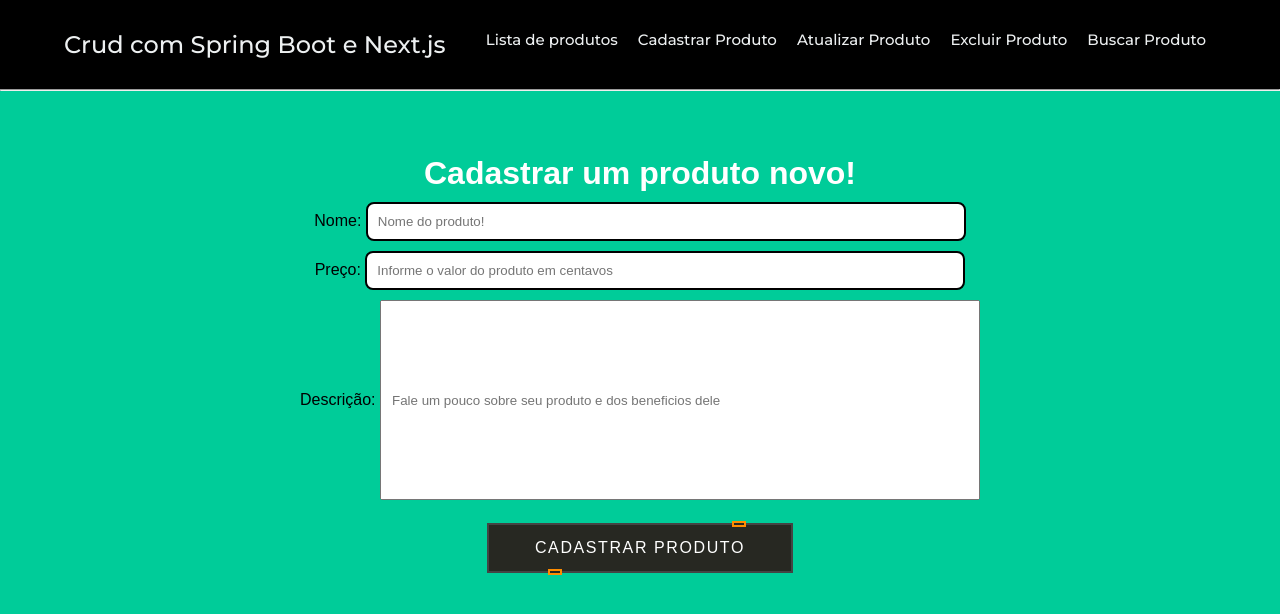
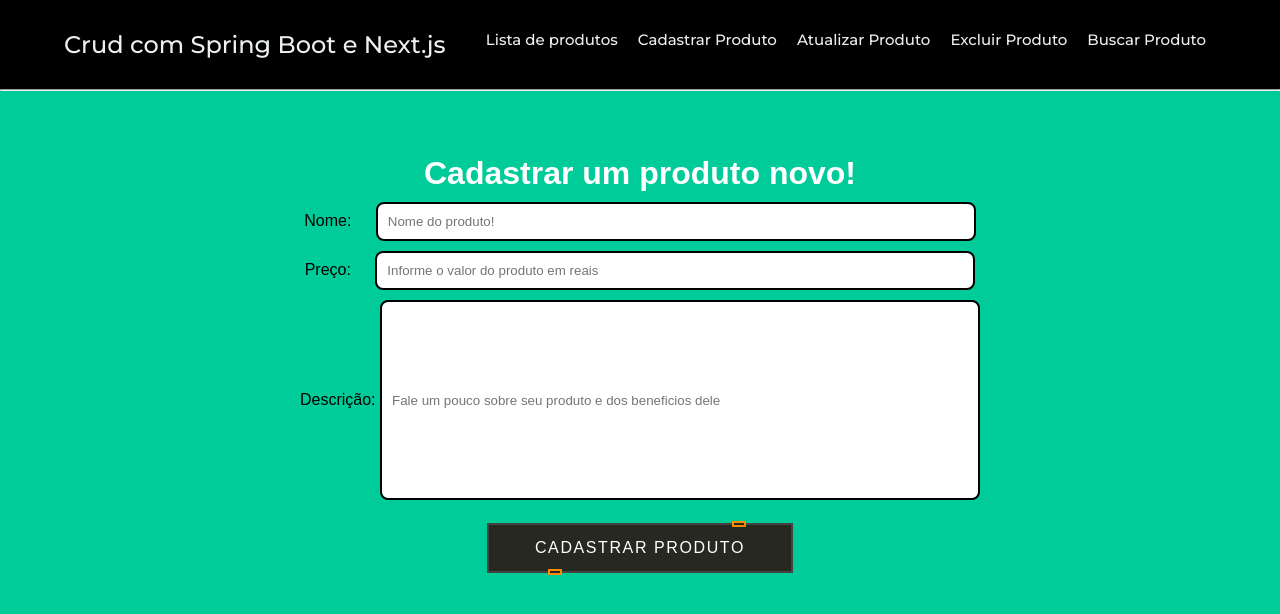
Before and after one commit to theotrin/frontend_para_api_java_next, a Next.js app: page /create in a window 1280 px wide. Shown: the top 614 px of the page. Built offline with nearby package versions, Linux system fonts and the light colour scheme.

Commit message:
feita logica para conversão de reais em centavos no cadastro de produtos, e rota de visualizar produtos refatorada

```diff
--- a/src/app/create/create.module.scss
+++ b/src/app/create/create.module.scss
@@ -120,6 +120,10 @@
 
 .nameProduct,
 .priceProduct {
+  span {
+    padding-right: 20px;
+  }
+
   input {
     width: 600px;
     padding: 10px;
@@ -129,14 +133,19 @@
   }
 }
 
-// .priceProduct input {
-//   width: 250px;
-// }
+.centsExample {
+  position: absolute;
+  top: 36%;
+  right: 22%;
+}
 
 .descriptionProduct {
   input {
     width: 600px;
     height: 200px;
     padding: 10px;
+
+    border: black solid 2px;
+    border-radius: 8px;
   }
 }
--- a/src/app/create/page.tsx
+++ b/src/app/create/page.tsx
@@ -9,8 +9,6 @@ export default function Create() {
   const [nameProduct, setNameProduct] = useState("");
   const [descriptionProduct, setDescriptionProduct] = useState("");
   const [open, setOpen] = useState<boolean>(false);
-
-  console.log(open);
 
   const handleChange = (e: any) => {
     const value = e.target.value.replace(/\D/g, "");
@@ -39,7 +37,7 @@ export default function Create() {
         <input
           value={price}
           onChange={handleChange}
-          placeholder="Informe o valor do produto em centavos"
+          placeholder="Informe o valor do produto em reais"
           min="0"
         />
       </div>
@@ -72,7 +70,7 @@ export default function Create() {
               setPrice("");
               return api.post("/products", {
                 name: nameProduct,
-                price: price,
+                price: price * 100,
                 description: descriptionProduct,
               });
             } catch (error) {
```
Also changed, not shown: src/app/page.module.scss (+20 -19 lines).
